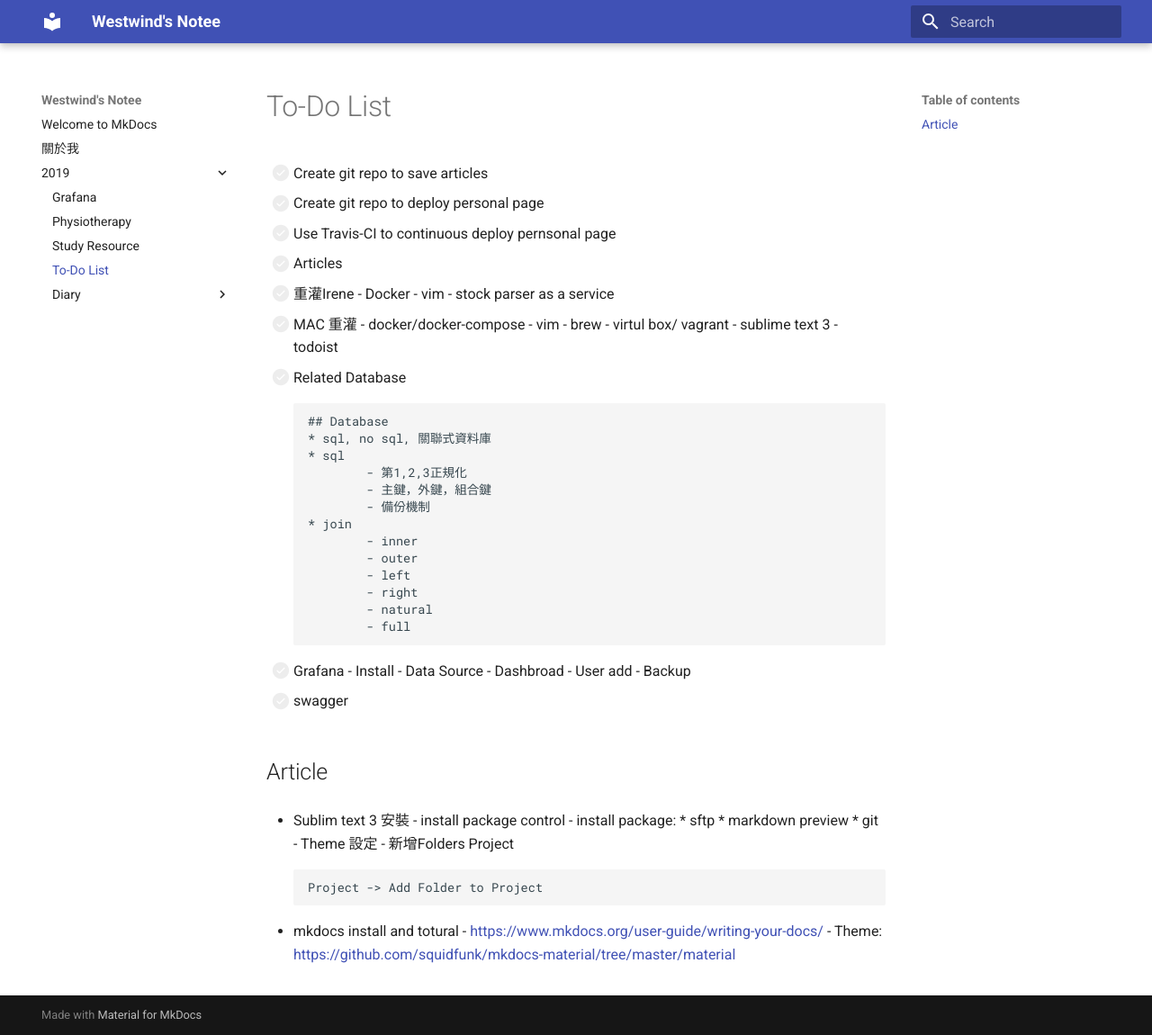
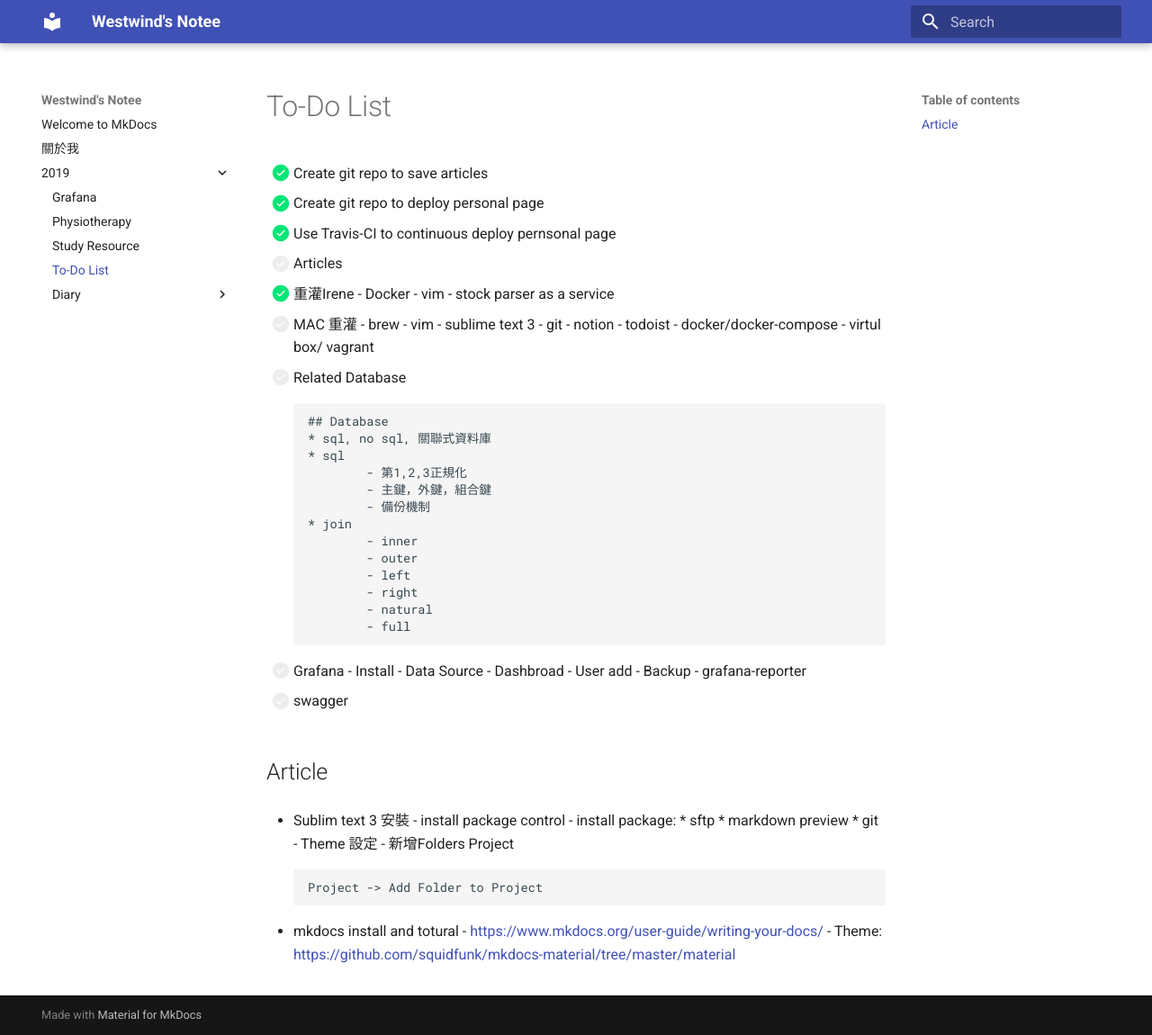
Before and after one commit to westwind/westwind, an MkDocs documentation site: the page built from docs/2019/to-do.md, in a window 1280 px wide and 1150 px high. Shown: the whole window at 90% size. Built offline with MkDocs 1.6.1 and Material for MkDocs 9.7.7, drawn with Linux system fonts in a browser that asks for light colours.

Commit message:
update todolist

````diff
--- a/docs/2019/to-do.md
+++ b/docs/2019/to-do.md
@@ -1,21 +1,24 @@
 To-Do List
 ===
-* [ ] Create git repo to save articles
-* [ ] Create git repo to deploy personal page
-* [ ] Use Travis-CI to continuous deploy pernsonal page
+* [x] Create git repo to save articles
+* [x] Create git repo to deploy personal page
+* [x] Use Travis-CI to continuous deploy pernsonal page
 * [ ] Articles
 
-* [ ] 重灌Irene
+* [x] 重灌Irene
         - Docker
         - vim
         - stock parser as a service
+
 * [ ] MAC 重灌
+        - brew
+        - vim
+        - sublime text 3
+        - git
+        - notion
+        - todoist
         - docker/docker-compose
-        - vim
-        - brew
         - virtul box/ vagrant
-        - sublime text 3
-        - todoist
 * [ ] Related Database
 ```
 ## Database
@@ -38,6 +41,7 @@ To-Do List
         - Dashbroad
         - User add
         - Backup
+        - grafana-reporter
 
 * [ ] swagger
 
````
